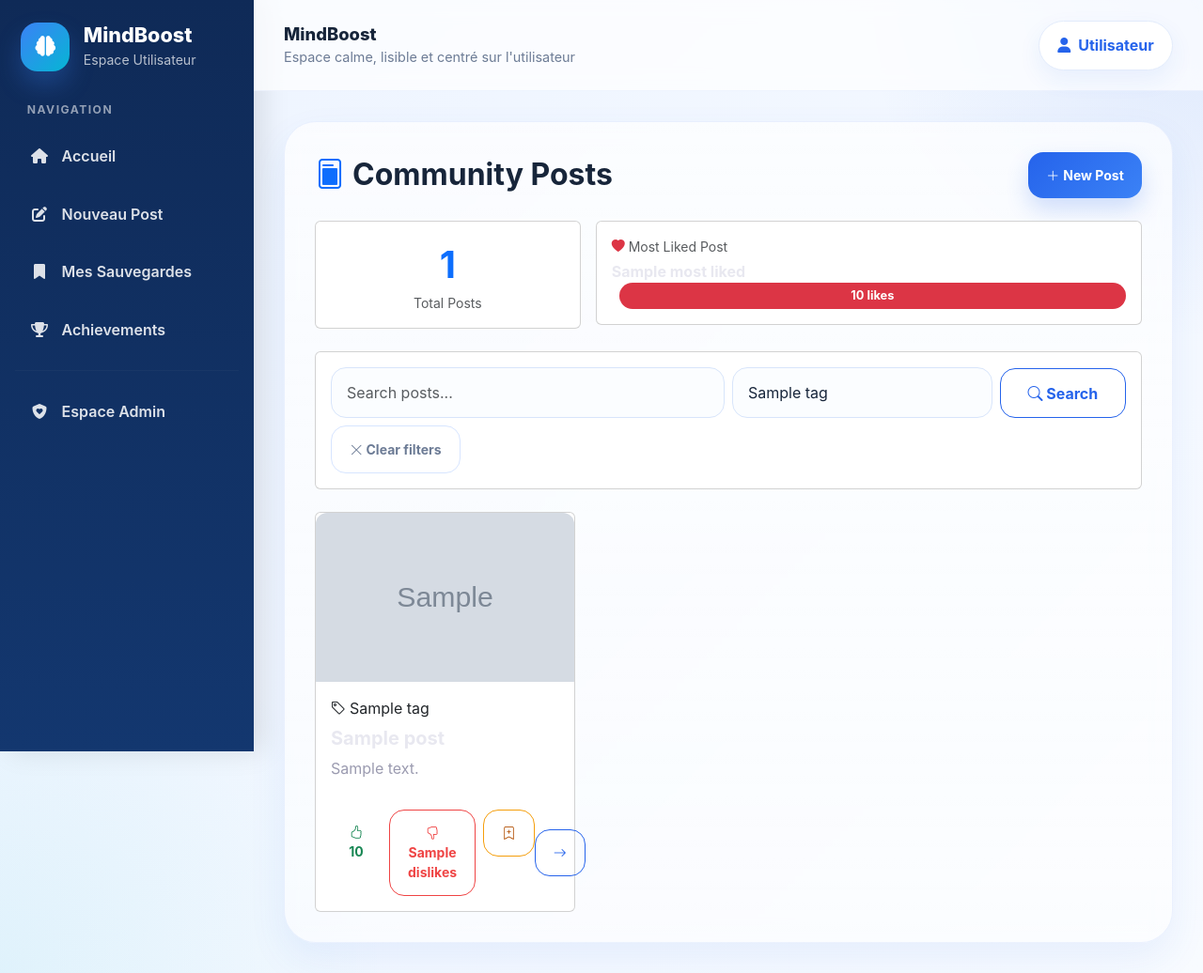
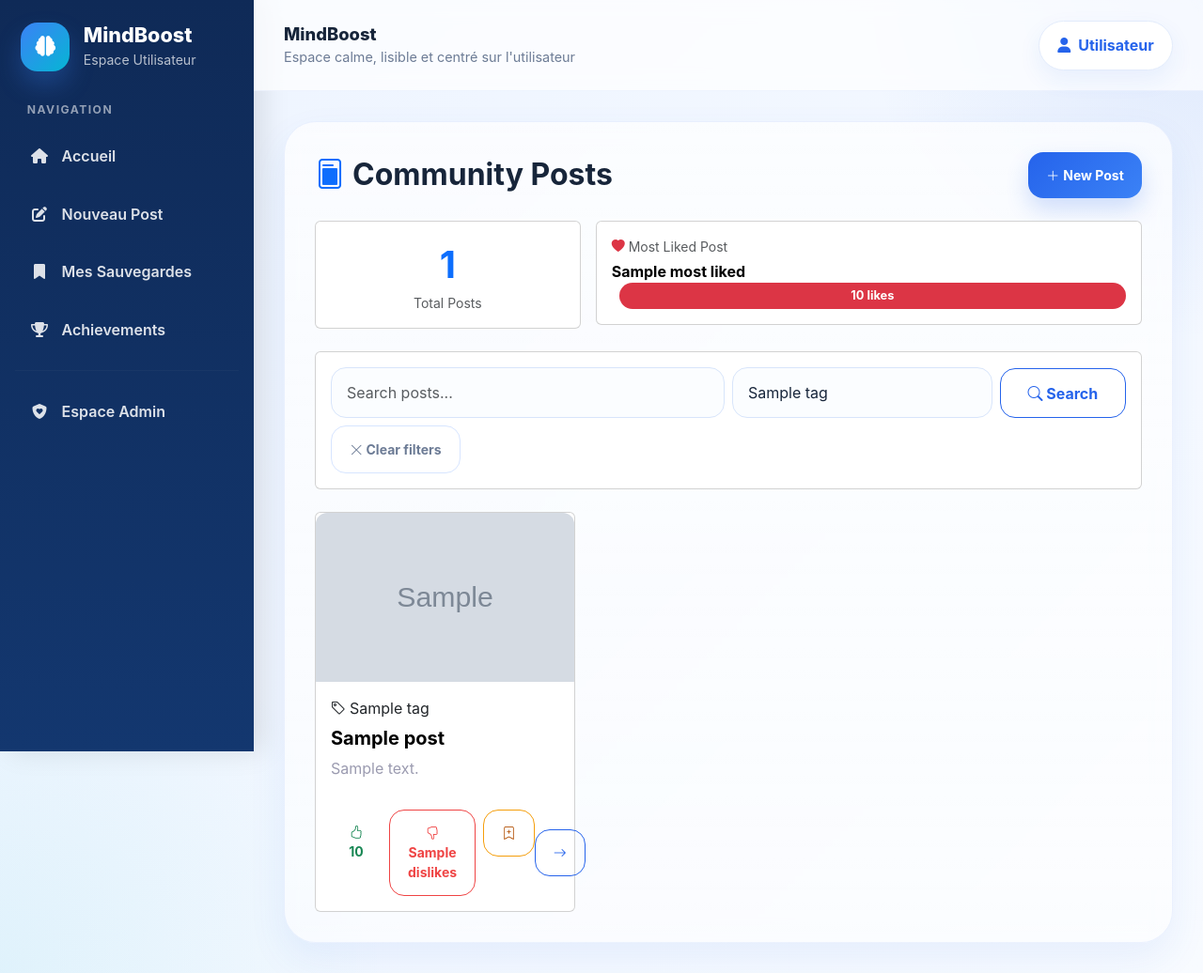
Before and after one commit to Shahdsherni11/Esprit-PIDEV-3A31-2026-MindBoost, a Symfony app: template symfony/templates/front/post/index.html.twig in a window 1280 px wide. Shown: the whole page at 94% size. Run offline with Twig, Linux system fonts and the light colour scheme; the template is opened without the code that fills it: most values are stand-ins (such as "Sample title", 1, 10 or a date in 2020); grey boxes marked "Sample" are stand-in pictures; some libraries are stand-ins or nearby versions.

Commit message:
feat: make post titles black in front/user space
Agent-Logs-Url: https://github.com/Shahdsherni11/Esprit-PIDEV-3A31-2026-MindBoost/sessions/f1a646ec-8cd7-47bf-8f65-8699b9eb3d1b

Co-authored-by: hediesprit1 <189969974+hediesprit1@users.noreply.github.com>

```diff
--- a/symfony/templates/front/post/index.html.twig
+++ b/symfony/templates/front/post/index.html.twig
@@ -22,7 +22,7 @@
         {% if mostLiked %}
         <div class="card p-3">
             <div class="text-muted small mb-1"><i class="bi bi-heart-fill text-danger me-1"></i>Most Liked Post</div>
-            <a href="{{ path('front_post_show', {id: mostLiked.id}) }}" class="fw-bold text-decoration-none" style="color:#E8E8F0;">
+            <a href="{{ path('front_post_show', {id: mostLiked.id}) }}" class="fw-bold text-decoration-none" style="color:#000;">
                 {{ mostLiked.title }}
             </a>
             <span class="ms-2 badge bg-danger">{{ mostLiked.likes }} likes</span>
@@ -75,7 +75,7 @@
                         {% endif %}
                     </div>
                     <h5 class="card-title fw-bold">
-                        <a href="{{ path('front_post_show', {id: post.id}) }}" class="text-decoration-none" style="color:#E8E8F0;">{{ post.title }}</a>
+                        <a href="{{ path('front_post_show', {id: post.id}) }}" class="text-decoration-none" style="color:#000;">{{ post.title }}</a>
                     </h5>
                     <p class="card-text flex-grow-1" style="color:#9B9BB0;overflow:hidden;max-height:80px;">
                         {{ post.content|slice(0, 150) }}{% if post.content|length > 150 %}...{% endif %}
--- a/symfony/templates/front/post/show.html.twig
+++ b/symfony/templates/front/post/show.html.twig
@@ -22,7 +22,7 @@
                     <span class="tag-badge"><i class="bi bi-tag me-1"></i>{{ post.tag }}</span>
                     {% endif %}
                 </div>
-                <h2 class="fw-bold">{{ post.title }}</h2>
+                <h2 class="fw-bold" style="color:#000;">{{ post.title }}</h2>
                 <p id="post-content" class="text-body{% if postProfane %} profane-blur{% endif %}">{{ post.content }}</p>
                 {% if postProfane %}
                 <button class="btn btn-sm btn-outline-warning mt-1" onclick="toggleBlur(document.getElementById('post-content'))">
```
